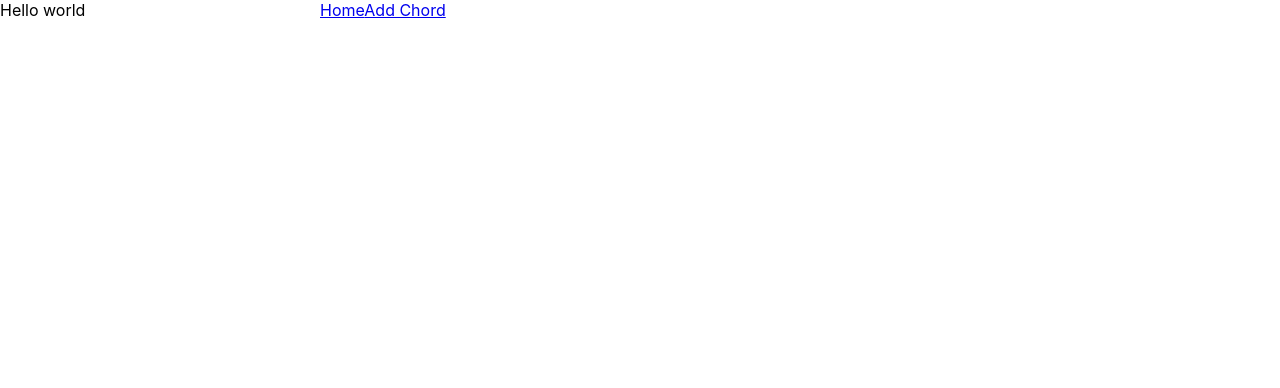
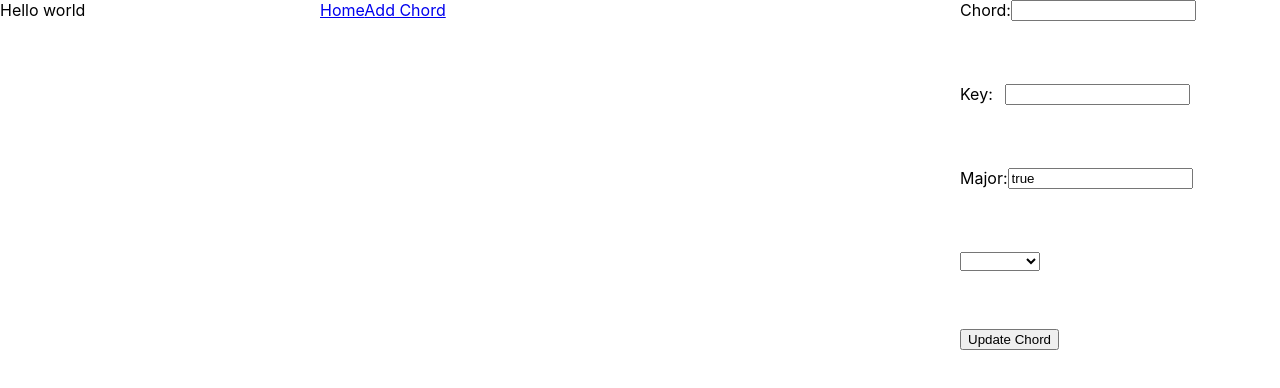
Before and after one commit to Joseph-K-B/sql-remote-react, a React (Create React App) app: page /chords/1 in a window 1280 px wide. Shown: the top 388 px of the page. Built offline with nearby package versions, Linux system fonts and the light colour scheme; no server answers.

Commit message:
details page working more or less

```diff
--- a/src/App.js
+++ b/src/App.js
@@ -15,7 +15,7 @@ class App extends Component {
            <Header />
            <Switch>
             <Route exact path='/' component = {ChordList}></Route>
-             <Route path='/chord/:id' component = {ChordDetail}></Route>
+             <Route path='/chords/:id' component = {ChordDetail}></Route>
              <Route path='/create' component = {Create}></Route>
            </Switch>
          </BrowserRouter>
--- a/src/chordDetail.js
+++ b/src/chordDetail.js
@@ -15,16 +15,20 @@ class ChordDetail extends Component {
         error: false,
     };
 
+
+
+
     componentDidMount = async () => {
         const chordId = this.props.match.params.id
         const chordData = await getChords(chordId)
         const classData = await getClasses();
-        this.setState({ ...chordData, classData })
+        console.log(this.state);
+        this.setState({ ...chordData, classData });
     };
 
     getClassId = () => {
-        const classObj = this.state.networks.find(
-            (cl) => cl.class === this.state.classes
+        const classObj = this.state.classes.find(
+            (cl) => cl.class === this.state.class
         );
         return classObj.id
     };
@@ -41,7 +45,7 @@ class ChordDetail extends Component {
 
         const data = await putChord(chordData);
         if (data.error) {
-            this.setState({ message: data.error, error:true });
+            this.setState({ message: data.error, error: true });
         } else {
             this.setState({ message: 'Update Succeeded', error: false});
             setTimeout (() => {
@@ -53,43 +57,52 @@ class ChordDetail extends Component {
     render() {
         return (
             <>
+                {this.state.message && (
+                    <div
+                        className={classNames({
+                            message: true,
+                            error: this.state.error,
+                            success: !this.state.error,
+                        })}>
+                            {this.state.message}
+                        </div>
+                )}
                 <h1>{this.state.chord}</h1>
-                {/* <img alt={this.state.chord} src={this.state.image_url} /> */}
                 <form id='update-chord'>
                     <div className='chord-card'>
                         <label>Chord:</label>
                         <input
+                            onChange={(e) => this.setState({chord: e.target.value})}
                             type='text'
-                            value={this.state.chord}
-                            onChange={(e) => this.setState({chord: e.target.value})}>
+                            value={this.state.chord}>
                         </input>
                     </div>
                     <div className='chord-card'>
                         <label>Key:</label>
                         <input
+                            onChange={(e) => this.setState({key: e.target.value})}
                             type='text'
-                            value={this.state.key}
-                            onChange={(e) => this.setState({chord: e.target.value})}>
+                            value={this.state.key}>
                         </input>
                     </div>
                     <div className='chord-card'>
-                        <label>major:</label>
+                        <label>Major:</label>
                         <input
+                            onChange={(e) => this.setState({major: e.target.value})}
                             type='boolean'
-                            value={this.state.major}
-                            onChange={(e) => this.setState({chord: e.target.value})}>
+                            value={this.state.major}>
                         </input>
                     </div>
                     <div className='chord-card'>
                         <select
-                            value={this.state.class}
                             onChange={(e) => {
                                 this.setState({ class: e.target.value });
                             }}
+                            value={this.state.class}
                             >
                             {this.state.classes.map ((cl) => {
                                 return (<option value={cl.class}>{cl.class}</option>
-                                )
+                                );
                             })}
                         </select>
                     </div>
@@ -101,4 +114,4 @@ class ChordDetail extends Component {
 }
 
 
-export default ChordDetail
+export default ChordDetail;
```
